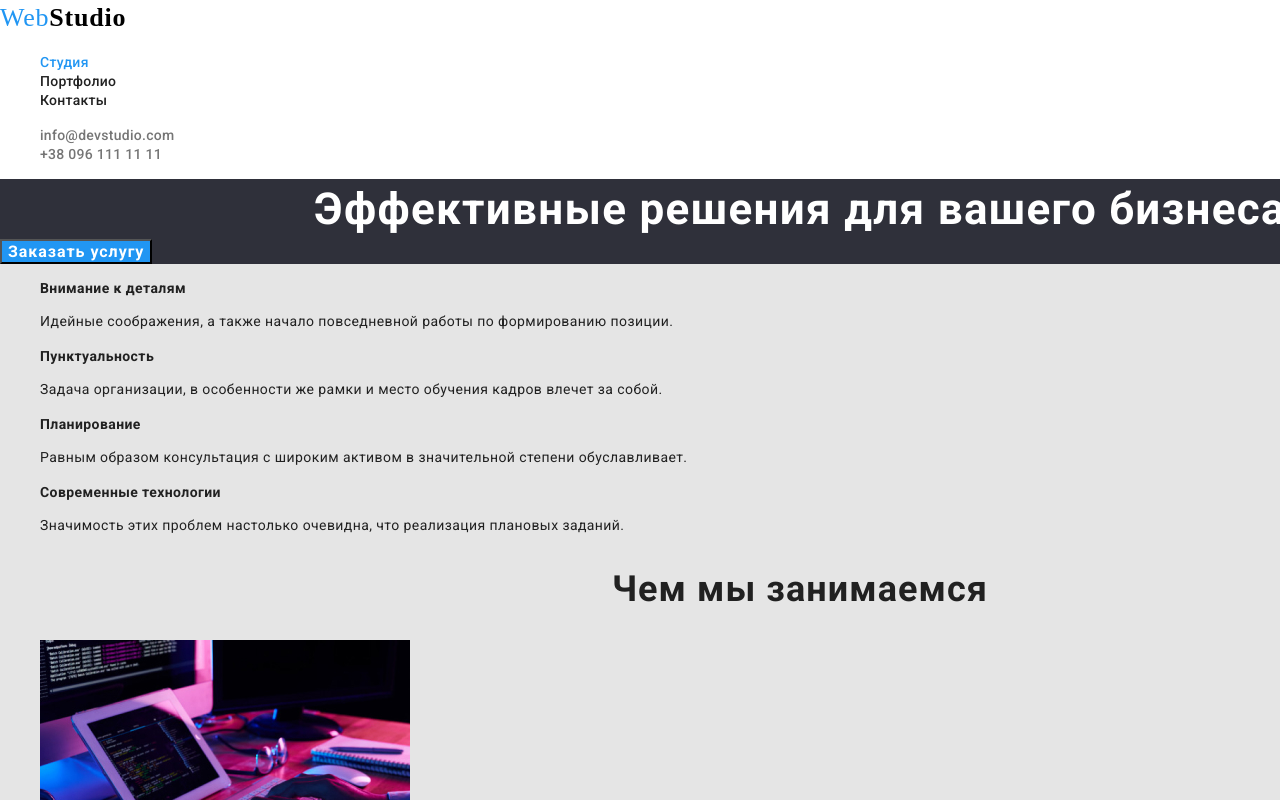
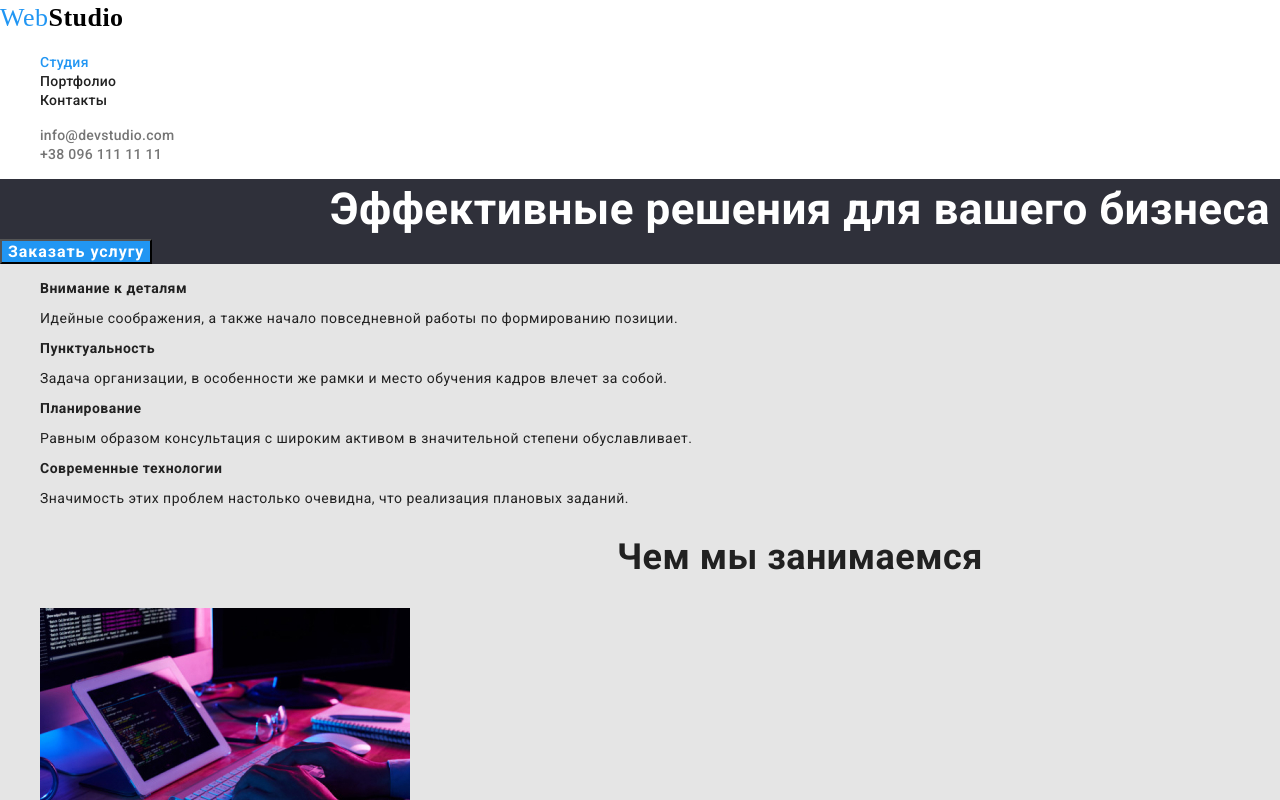
Before and after one commit to mainuniverse/goit-markup-hw-02, a plain HTML site: page index.html in a window 1280 px wide. Shown: the top 800 px of the page. Drawn offline with Linux system fonts and the light colour scheme.

Commit message:
del dupe cls css

```diff
--- a/css/styles.css
+++ b/css/styles.css
@@ -23,8 +23,9 @@ body {
   font-family: Roboto, sans-serif;
   font-style: normal;
   font-weight: normal;
+  text-decoration: none;
+  letter-spacing: 0.03em;
   width: 100%;
-  text-decoration: none;
   padding: auto;
   margin: auto;
 }
@@ -45,7 +46,6 @@ body {
   font-weight: 400;
   font-size: 26px;
   line-height: 1.383;
-  letter-spacing: 0.03em;
   text-decoration: none;
 }
 
@@ -88,43 +88,25 @@ body {
 .slogan {
   font-size: 44px;
   line-height: 1.364;
-  letter-spacing: 0.03em;
   text-align: center;
   margin: 0;
 }
 .hero-items {
   font-size: 14px;
+  font-style: normal;
   font-weight: 700;
-  line-height: 1.143;
-  letter-spacing: 0.03em;
+  line-height: 1.142;
 }
 .hero-details {
   font-size: 14px;
   line-height: 1.143;
-  letter-spacing: 0.03em;
 }
 
-.hero-items {
-  font-size: 14px;
-  font-style: normal;
-  font-weight: 700;
-  line-height: 1.142;
-  letter-spacing: 0.03em;
-  text-align: left;
-}
-.hero-details {
-  font-size: 14px;
-  font-weight: 400;
-  line-height: 1.714;
-  letter-spacing: 0.03em;
-  text-align: left;
-}
 /* section presentation */
 .about {
   font-size: 36px;
   font-weight: 700;
   line-height: 1.167;
-  letter-spacing: 0.03em;
   text-align: center;
 }
 /* section team */
@@ -138,7 +120,6 @@ body {
   font-size: 36px;
   font-weight: 700;
   line-height: 1.167;
-  letter-spacing: 0.03em;
   text-align: center;
   font-style: Bold;
 }
@@ -150,13 +131,11 @@ body {
   font-size: 16px;
   font-weight: 500;
   line-height: 1.187;
-  letter-spacing: 0.03em;
   text-align: center;
 }
 .job {
   font-size: 16px;
   line-height: 1.187;
-  letter-spacing: 0.03em;
   text-align: center;
 }
 
@@ -164,7 +143,7 @@ body {
 .button {
   cursor: pointer;
   text-decoration: none;
-  font-family: Roboto;
+  font-family: inherit;
 }
 .btn-primary {
   background-color: var(--accent-color);
@@ -191,7 +170,6 @@ body {
   font-size: 16px;
   font-weight: 500;
   line-height: 1.625;
-  letter-spacing: 0.03em;
   text-align: center;
 }
 
@@ -216,7 +194,6 @@ body {
   color: var(--secondary-text-color);
   font-size: 16px;
   line-height: 1.875;
-  letter-spacing: 0.03em;
   text-align: left;
 }
 
@@ -239,7 +216,6 @@ body {
   font-weight: 400;
   font-size: 14px;
   line-height: 1.714;
-  letter-spacing: 0.03em;
   font-style: normal;
   text-align: left;
 }
```
